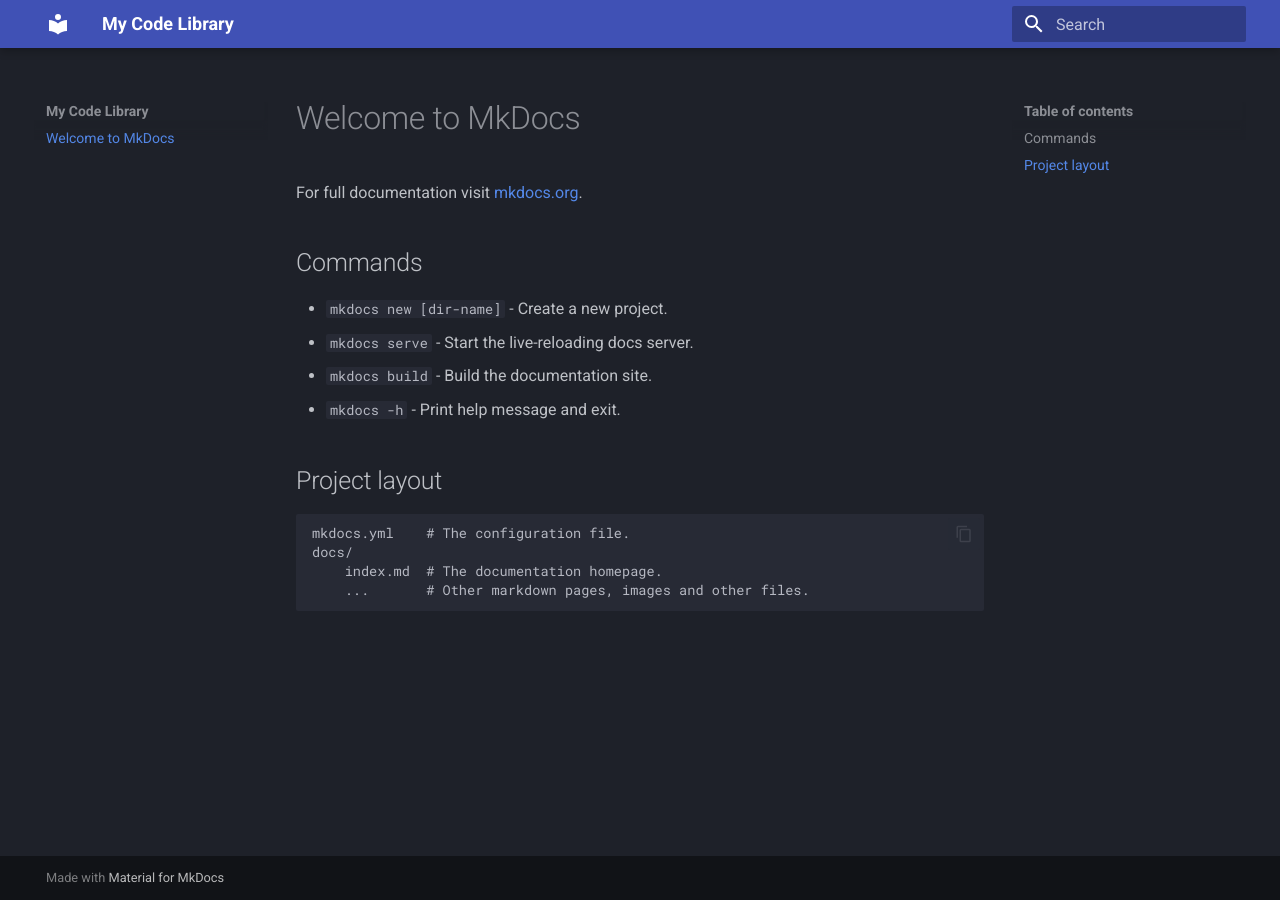
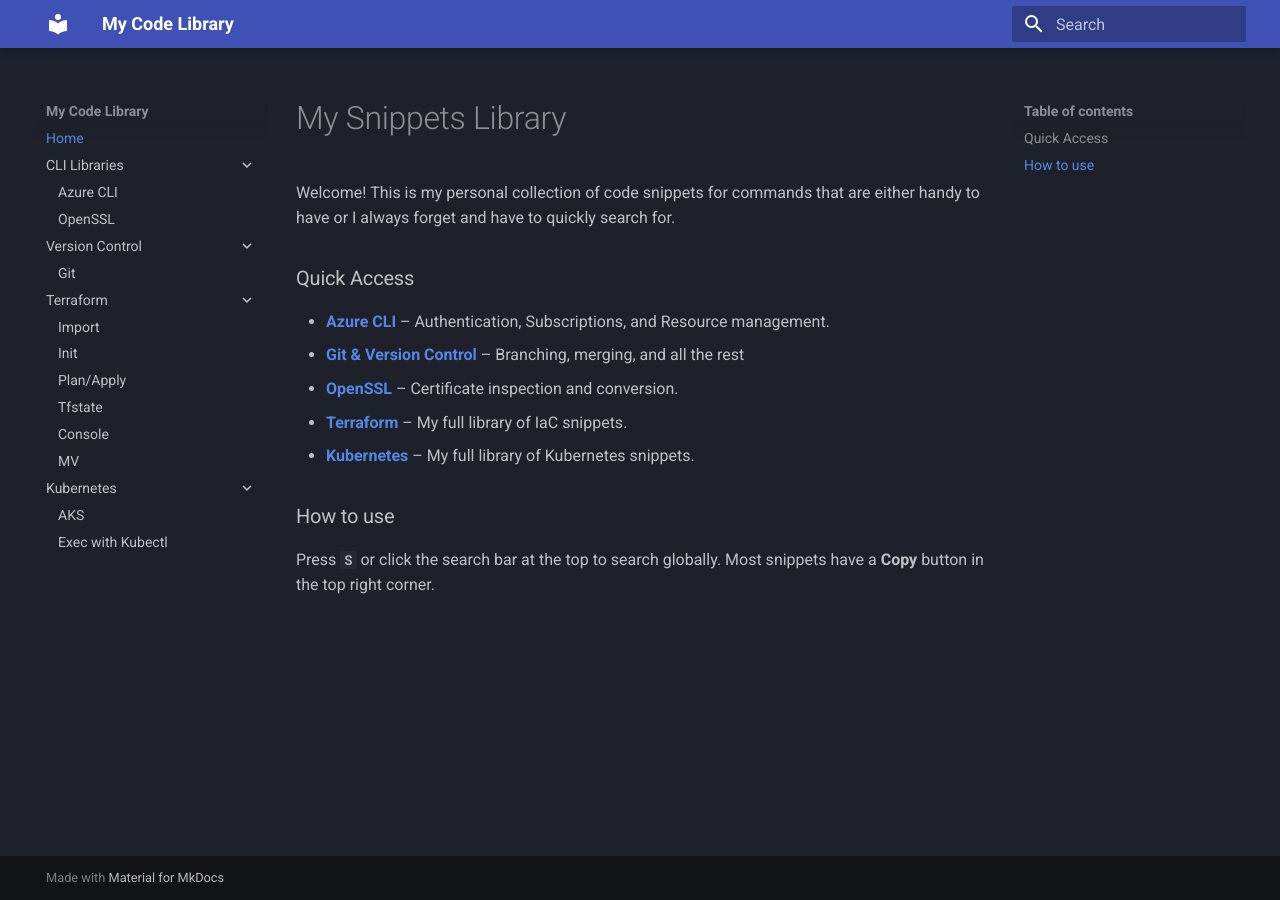
Before and after one commit to rcoupland91/my-snippets-library, an MkDocs documentation site: the page built from docs/index.md, in a window 1280 px wide. Built offline with MkDocs 1.6.1 and Material for MkDocs 9.7.7, drawn with Linux system fonts in a browser that asks for light colours.

Commit message:
new content

```diff
--- a/docs/index.md
+++ b/docs/index.md
@@ -1,17 +1,13 @@
-# Welcome to MkDocs
+# My Snippets Library
 
-For full documentation visit [mkdocs.org](https://www.mkdocs.org).
+Welcome! This is my personal collection of code snippets for commands that are either handy to have or I always forget and have to quickly search for.
 
-## Commands
+### Quick Access
+* **[Azure CLI](azcli.md)** – Authentication, Subscriptions, and Resource management.
+* **[Git & Version Control](git.md)** – Branching, merging, and all the rest
+* **[OpenSSL](openssl.md)** – Certificate inspection and conversion.
+* **[Terraform](terraform/index.md)** – My full library of IaC snippets.
+* **[Kubernetes](kubernetes/index.md)** – My full library of Kubernetes snippets.
 
-* `mkdocs new [dir-name]` - Create a new project.
-* `mkdocs serve` - Start the live-reloading docs server.
-* `mkdocs build` - Build the documentation site.
-* `mkdocs -h` - Print help message and exit.
-
-## Project layout
-
-    mkdocs.yml    # The configuration file.
-    docs/
-        index.md  # The documentation homepage.
-        ...       # Other markdown pages, images and other files.
+### How to use
+Press **`S`** or click the search bar at the top to search globally. Most snippets have a **Copy** button in the top right corner.
--- a/mkdocs.yml
+++ b/mkdocs.yml
@@ -13,3 +13,21 @@ markdown_extensions:
   - pymdownx.superfences
   - pymdownx.tabbed:
       alternate_style: true
+
+nav:
+  - Home: index.md
+  - CLI Libraries:
+      - Azure CLI: azcli.md
+      - OpenSSL: openssl.md
+  - Version Control:
+      - Git: git.md
+  - Terraform:
+      - Import: terraform/import.md
+      - Init: terraform/init.md
+      - Plan/Apply: terraform/planapply.md
+      - Tfstate: terraform/tfstate.md
+      - Console: terraform/console.md
+      - MV: terraform/mv.md
+  - Kubernetes:
+      - AKS: kubernetes/aks.md
+      - Exec with Kubectl: kubernetes/kubectlexec.md
```
Also changed, not shown: docs/azcli.md (added, +21 -0 lines), docs/git.md (added, +34 -0 lines), docs/kubernetes/aks.md (added, +53 -0 lines), docs/kubernetes/index.md (added, +5 -0 lines), docs/kubernetes/kubectlexec.md (added, +8 -0 lines), docs/openssl.md (added, +7 -0 lines), docs/terraform/console.md (added, +5 -0 lines), docs/terraform/foundry-capability.md (added, +9 -0 lines), docs/terraform/import.md (added, +8 -0 lines), docs/terraform/index.md (added, +7 -0 lines), docs/terraform/init.md (added, +8 -0 lines), docs/terraform/mv.md (added, +11 -0 lines), docs/terraform/planapply.md (added, +11 -0 lines), docs/terraform/tfstate.md (added).
